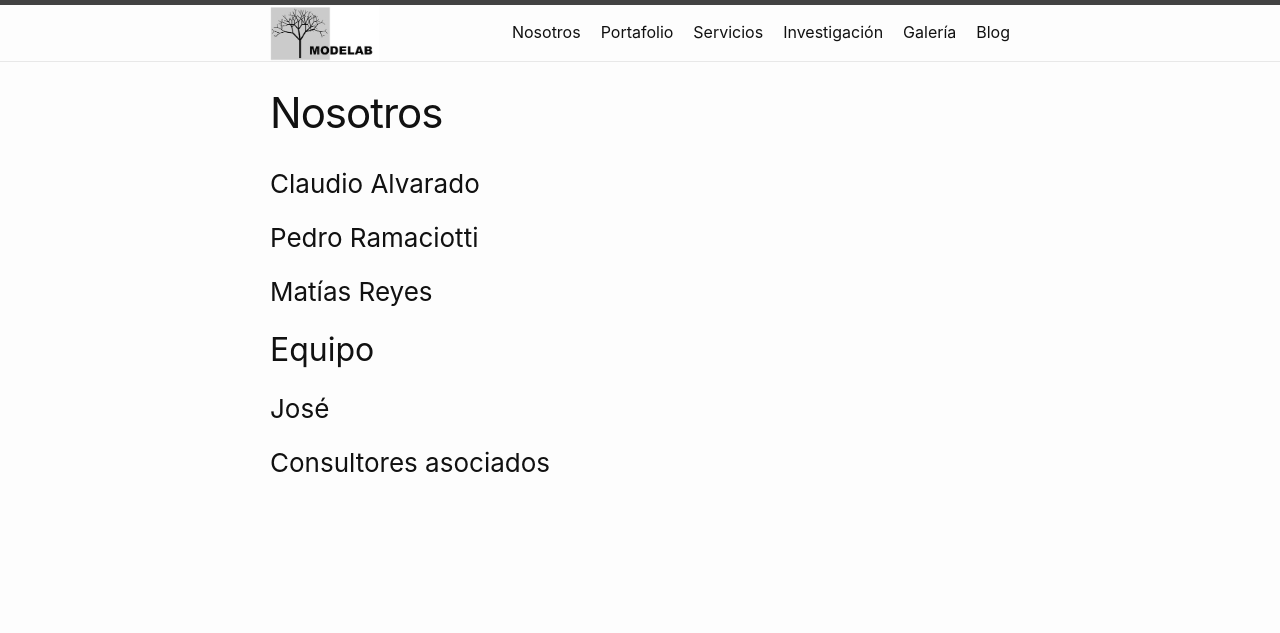
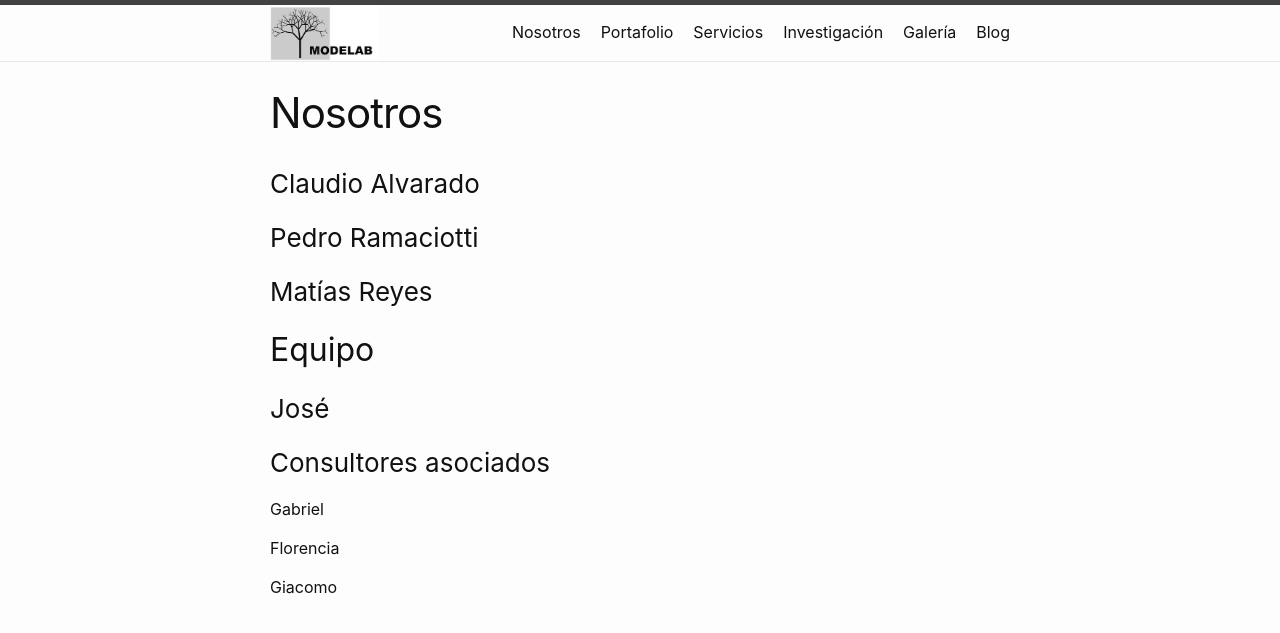
Before and after one commit to modelabcl/modelabcl.github.io, a Jekyll site: the page built from 1-about.markdown, in a window 1280 px wide. Shown: the top 633 px of the page. Built offline with Jekyll 4.4.1, drawn with Linux system fonts in a browser that asks for light colours.

```diff
--- a/1-about.markdown
+++ b/1-about.markdown
@@ -3,7 +3,6 @@ layout: page
 title: Nosotros
 permalink: /about/
 ---
-
 
 
 ### Claudio Alvarado
@@ -18,3 +17,9 @@ permalink: /about/
 ### José
 
 ### Consultores asociados
+
+Gabriel
+
+Florencia
+
+Giacomo
--- a/4-research.markdown
+++ b/4-research.markdown
@@ -4,4 +4,4 @@ title: Investigación
 permalink: /research/
 ---
 
-Investigaciones de Pedro.
+Investigaciones.
--- a/index.markdown
+++ b/index.markdown
@@ -9,6 +9,6 @@ layout: page
 
 Ingeniería y ciencia de datos
 
-![dropdown](https://github.com/modelabcl/modelabcl.github.io/tree/master/assets/img/placeholder.jpg "faceimage")
+![cover image](https://github.com/modelabcl/modelabcl.github.io/blob/master/assets/img/cover.png)
 
 Estamos renovando nuestra página...
```
